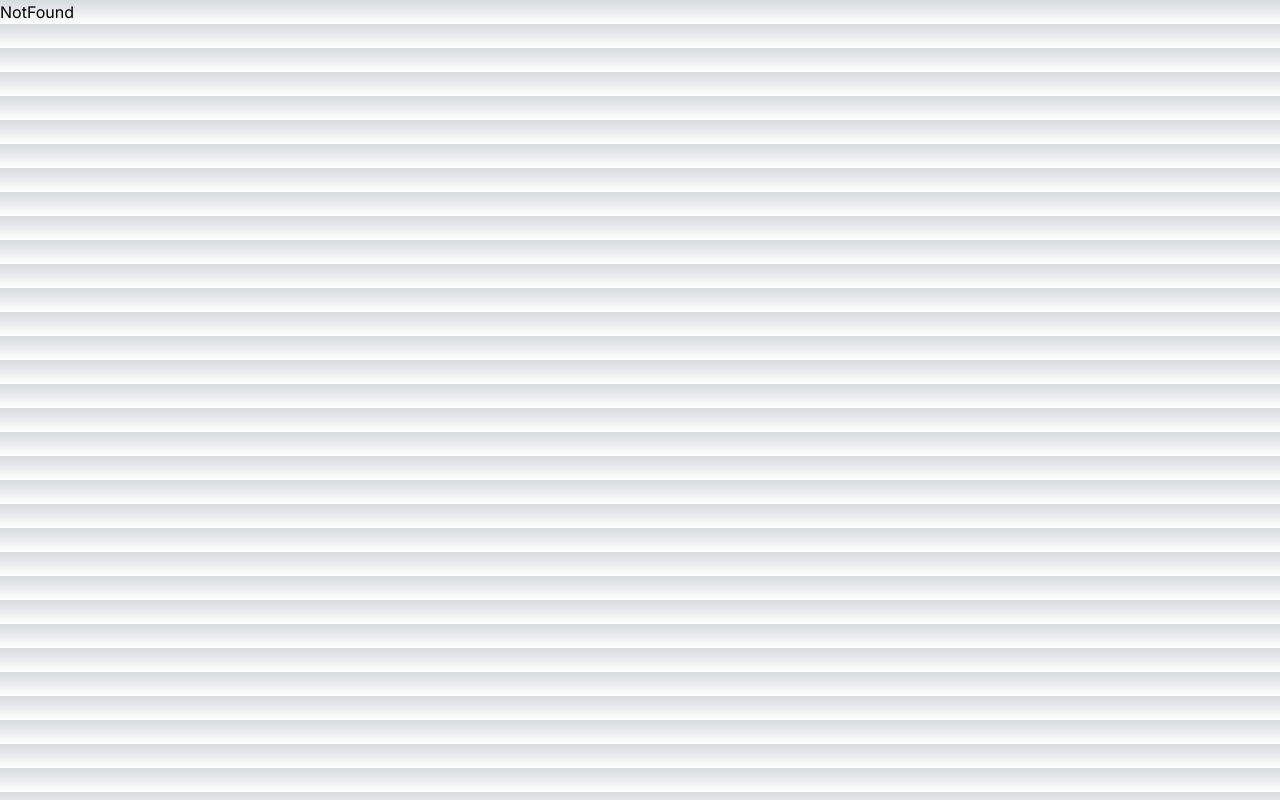
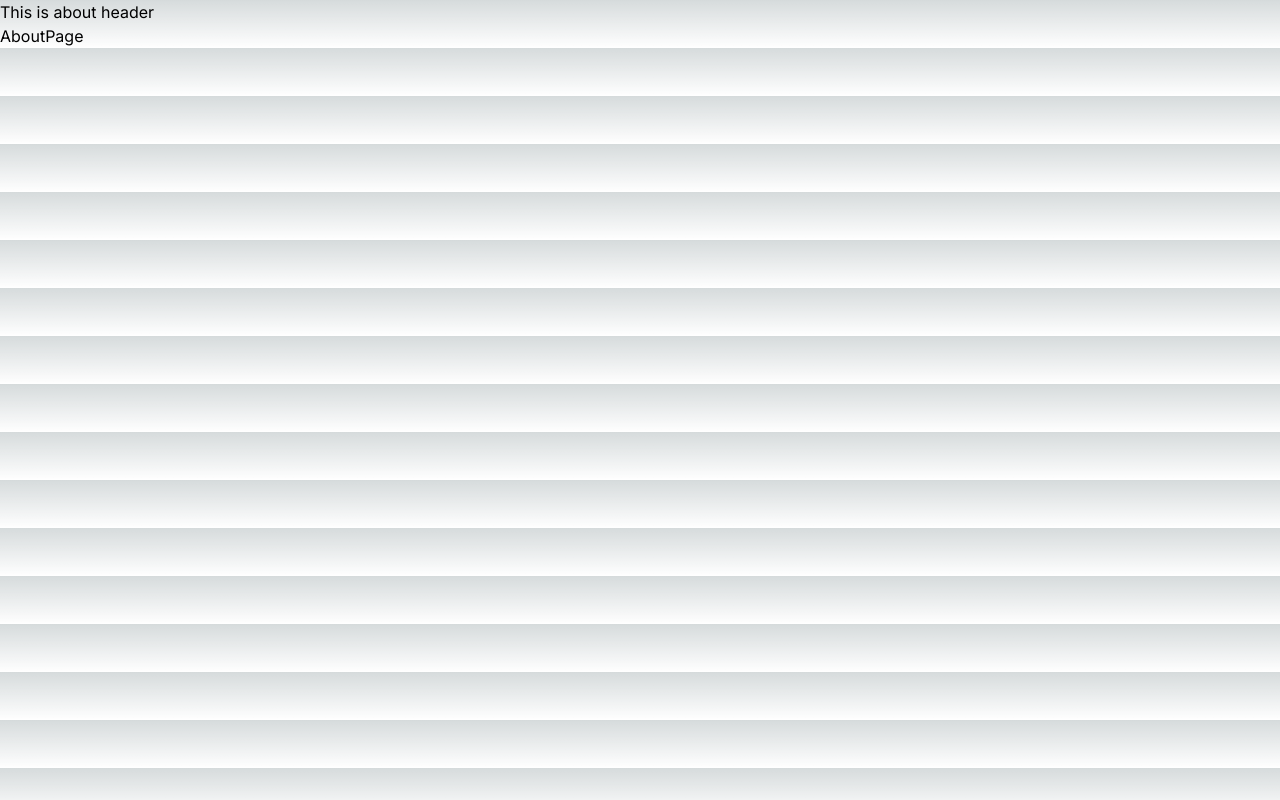
Before and after one commit to Sergiyan92/my-next-js-app, a Next.js app: page /about in a window 1280 px wide. Before the commit this address had no page. Built offline with nearby package versions, Linux system fonts and the light colour scheme.

Commit message:
create layout

```diff
--- /dev/null
+++ b/src/app/about.css
@@ -0,0 +1,3 @@
+body {
+  background: red;
+}
--- /dev/null
+++ b/src/app/about/layout.tsx
@@ -0,0 +1,11 @@
+import "../about.css";
+const Aboutlayout = ({ children }: { children: React.ReactNode }) => {
+  return (
+    <div>
+      <header>This is about header</header>
+      {children}
+    </div>
+  );
+};
+
+export default Aboutlayout;
--- /dev/null
+++ b/src/app/about/page.tsx
@@ -0,0 +1,7 @@
+import React from "react";
+
+const AboutPage = () => {
+  return <div>AboutPage</div>;
+};
+
+export default AboutPage;
--- /dev/null
+++ b/src/app/about/serhii/page.tsx
@@ -0,0 +1,7 @@
+import React from "react";
+
+const AboutSerhii = () => {
+  return <div>Serhii</div>;
+};
+
+export default AboutSerhii;
```
